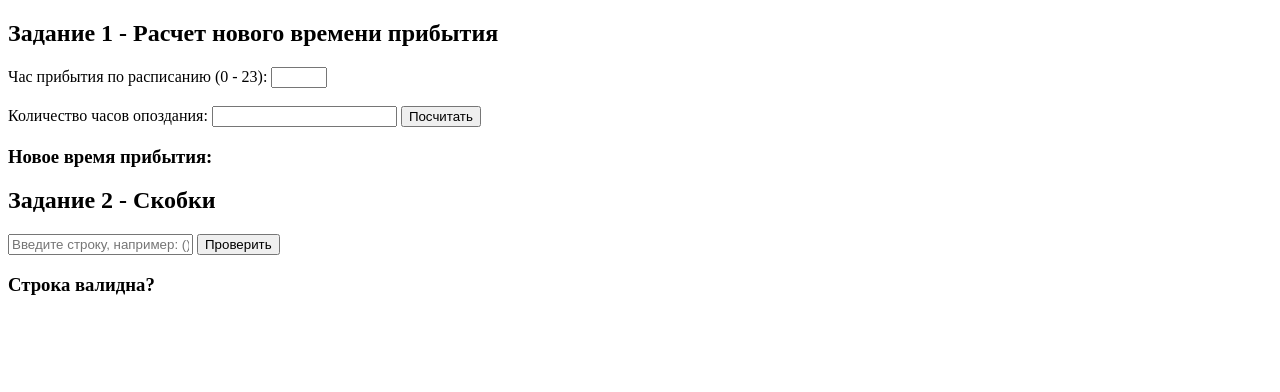
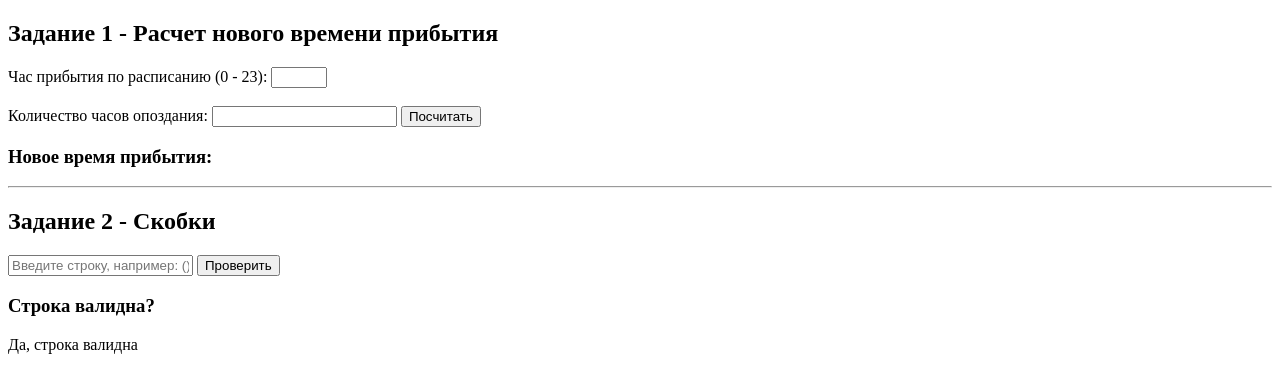
Before and after one commit to FrontendCourseMP/ts-pair-argunovmorozov, a website with bundled scripts: page index.html in a window 1280 px wide. Both pictures are taken after a click on the button "Проверить". Built offline with nearby package versions, Linux system fonts and the light colour scheme.

Commit message:
Morozov task2 is done

```diff
--- a/index.html
+++ b/index.html
@@ -28,6 +28,7 @@
         <script type="module" src="./dist/timeArrival.js"></script>
     </form>
 
+    <hr>
 
     <h2>Задание 2 - Скобки</h2>
 
--- a/src/brackets.ts
+++ b/src/brackets.ts
@@ -1,5 +1,33 @@
-document.getElementById("checkBrackets").addEventListener("click", () => {
-    const input = document.getElementById("rowBrackets").value.trim();
-    const output = document.getElementById("secondResult");
-    output.textContent = isValidBrackets(input) ? "✅ Да, строка валидна" : "❌ Нет, строка невалидна";
+function isValidBrackets(str: string): boolean {
+    const stack: string[] = [];
+    const pairs: Record<string, string> = {
+        ')': '(',
+        ']': '[',
+        '}': '{'
+    };
+
+    for (const char of str) {
+        if (['(', '[', '{'].includes(char)) {
+            stack.push(char);
+        } else if ([')', ']', '}'].includes(char)) {
+            const top = stack.pop();
+            if (top !== pairs[char]) {
+                return false;
+            }
+        } else {
+            return false;
+        }
+    }
+
+    return stack.length === 0;
+}
+
+const inputRowBrackets = document.getElementById("rowBrackets") as HTMLInputElement;
+const buttonCheckBrackets = document.getElementById("checkBrackets") as HTMLButtonElement;
+const outputSecondResult = document.getElementById("secondResult") as HTMLOutputElement;
+
+buttonCheckBrackets.addEventListener("click", (): void => {
+    const value = inputRowBrackets.value.trim();
+    const valid = isValidBrackets(value);
+    outputSecondResult.textContent = valid ? "Да, строка валидна" : "Нет, строка невалидна";
 });
```
